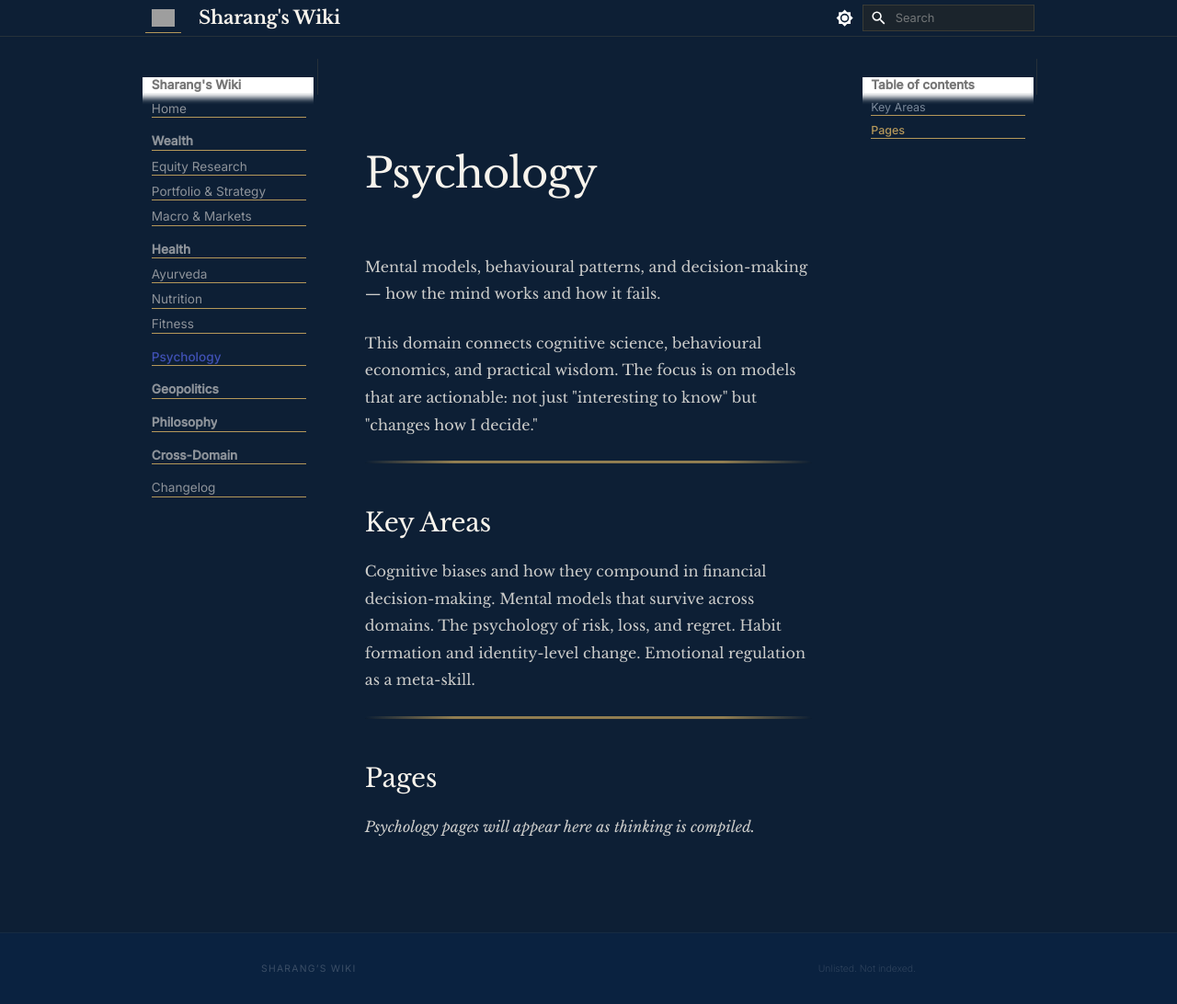
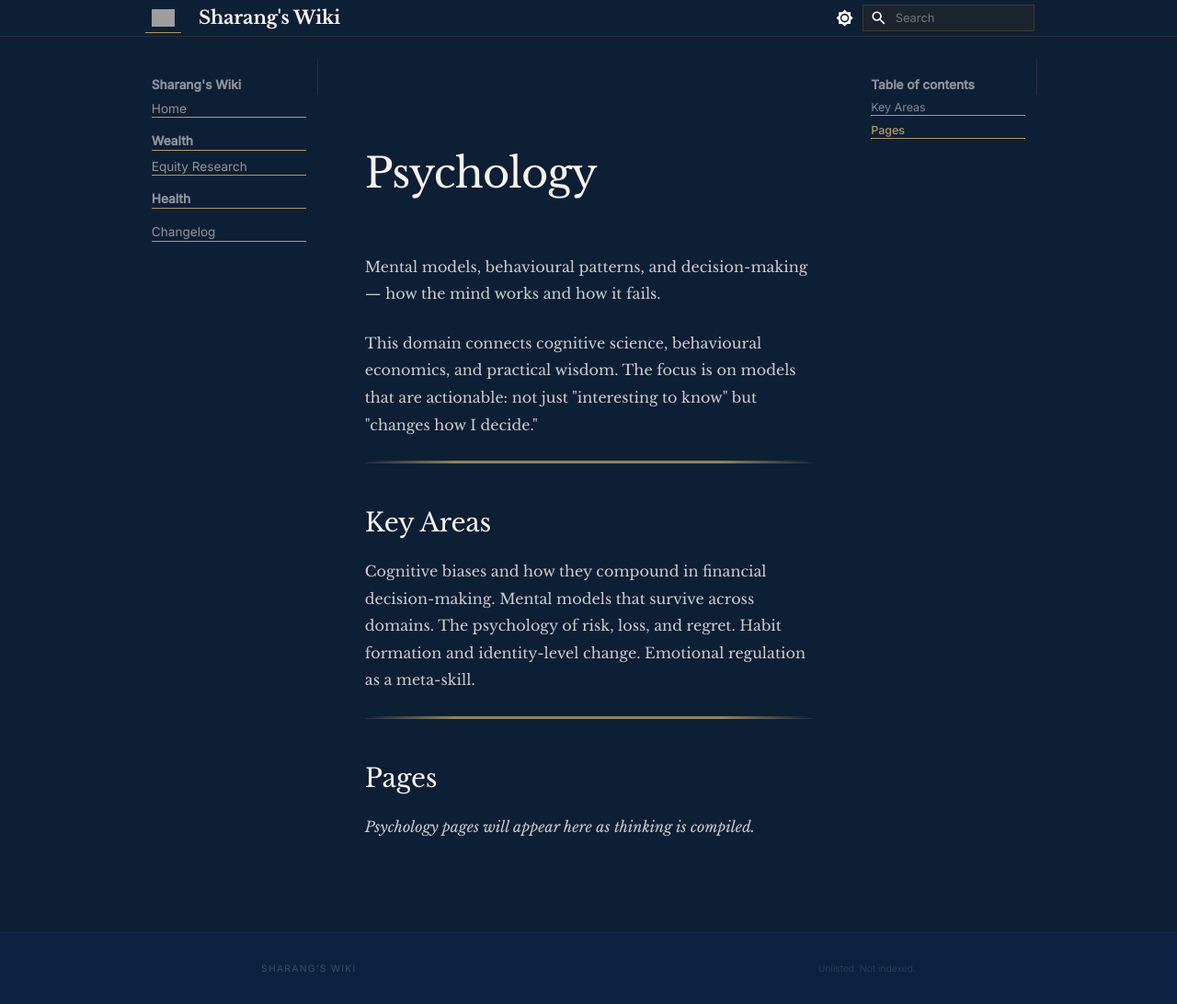
Before and after one commit to sharangshah/wiki, an MkDocs documentation site: the page built from docs/psychology/index.md, in a window 1280 px wide and 1092 px high. Shown: the whole window at 92% size. Built offline with MkDocs 1.6.1 and Material for MkDocs 9.7.7, drawn with Linux system fonts in a browser that asks for light colours; grey boxes are pictures that could not be loaded.

Commit message:
Update mkdocs.yml — trim nav to Wealth, Health, Changelog

```diff
--- a/mkdocs.yml
+++ b/mkdocs.yml
@@ -2,7 +2,6 @@ site_name: Sharang's Wiki
 site_description: A personal knowledge base — research, thinking, and evolving ideas.
 site_author: Sharang
 
-# Privacy: prevent indexing
 extra:
   generator: false
 
@@ -11,82 +10,47 @@ theme:
   custom_dir: overrides
   favicon: assets/favicon.png
   logo: assets/logo.png
-
   palette:
-    - scheme: sharang
+    - scheme: slate
       toggle:
         icon: material/brightness-7
-        name: Switch to dark mode
-    - scheme: sharang-dark
+        name: Switch to light mode
+    - scheme: default
       toggle:
         icon: material/brightness-4
-        name: Switch to light mode
-
-  font: false  # We load our own fonts via CSS
-
+        name: Switch to dark mode
+  font: false
   features:
     - navigation.sections
-    - navigation.expand
     - navigation.top
     - navigation.indexes
     - search.suggest
     - search.highlight
-    - content.action.edit
     - toc.follow
-
-  icon:
-    repo: fontawesome/brands/github
 
 plugins:
   - search
-  - tags
 
 markdown_extensions:
   - admonition
   - pymdownx.details
   - pymdownx.superfences
-  - pymdownx.tabbed:
-      alternate_style: true
-  - pymdownx.critic
-  - pymdownx.mark
-  - pymdownx.tilde
   - attr_list
   - md_in_html
   - tables
   - toc:
       permalink: true
       toc_depth: 3
-  - def_list
-  - footnotes
 
 extra_css:
   - stylesheets/brand.css
 
-# Navigation structure
 nav:
   - Home: index.md
   - Wealth:
     - wealth/index.md
     - Equity Research:
       - wealth/equity-research/index.md
-    - Portfolio & Strategy:
-      - wealth/portfolio/index.md
-    - Macro & Markets:
-      - wealth/macro/index.md
   - Health:
     - health/index.md
-    - Ayurveda:
-      - health/ayurveda/index.md
-    - Nutrition:
-      - health/nutrition/index.md
-    - Fitness:
-      - health/fitness/index.md
-  - Psychology:
-    - psychology/index.md
-  - Geopolitics:
-    - geopolitics/index.md
-  - Philosophy:
-    - philosophy/index.md
-  - Cross-Domain:
-    - cross-domain/index.md
   - Changelog: changelog.md
```
